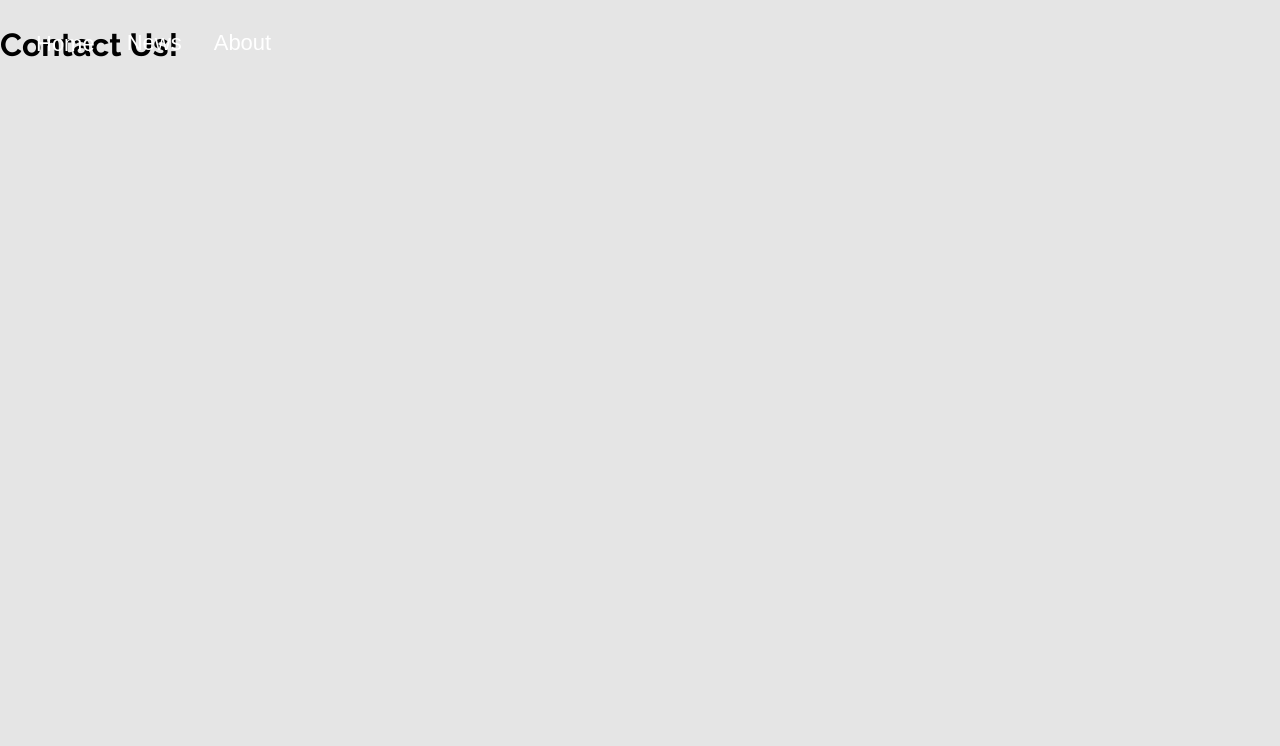
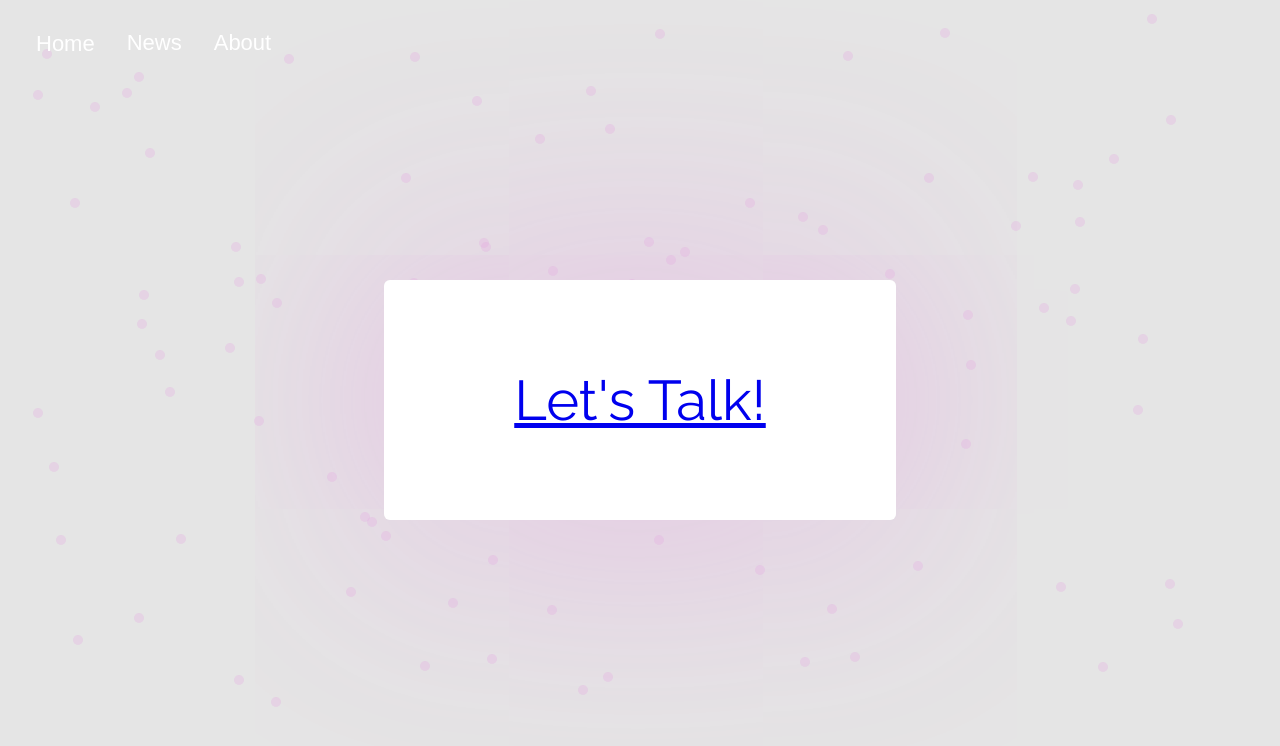
Before and after one commit to axelKeizoStahl/Sophomore-Caucus, a Next.js app: page /about/contact-us in a window 1280 px wide. Shown: the top 746 px of the page. Built offline with nearby package versions, Linux system fonts and the light colour scheme.

Commit message:
contact us

```diff
--- /dev/null
+++ b/src/app/about/contact-us/contact-us.module.css
@@ -0,0 +1,35 @@
+.btn {
+    position: absolute;
+    top: 35vh;
+    left: 30vw;
+    height: 30vh;
+    width: 40vw;
+    border-radius: 6px;
+    background: radial-gradient(ellipse at center, #fff 0%, #fff 100%);
+    font-size: 3.5rem;
+    text-align: center;
+    display: flex;
+    justify-content: center;
+    align-items: center;
+    box-shadow: 0 0 500px rgba(229,170,226,0.9);
+    z-index: 1;
+}
+
+.movediv {
+    position: absolute;
+    z-index: 1;
+    height: 10px;
+    width: 10px;
+    border-radius: 100%;
+    box-shadow: 0 0 500px rgba(229,170,226,0.9);
+}
+
+.bouncingdivs {
+    position: absolute;
+    height: 10px;
+    width: 10px;
+    border-radius: 100%;
+    background: rgba(229,170,226,.3);
+    animation: bounce 1s ease-in-out infinite;
+    box-shadow: 0 0 100px rgba(229,170,226,.9);
+}
--- a/src/app/about/contact-us/page.js
+++ b/src/app/about/contact-us/page.js
@@ -1,8 +1,61 @@
+"use client"
+import styles from './contact-us.module.css'
+import { useState, useEffect } from 'react';
+
+const getRandomNumber = (min, max) => Math.random() * (max - min) + min;
+
+const BouncingDivs = () => {
+  const [divs, setDivs] = useState([]);
+
+  useEffect(() => {
+    const randomDivs = Array.from({ length: 100 }, (_, i) => ({
+      id: i + 1,
+      top: getRandomNumber(0, window.innerHeight - 100),
+      left: getRandomNumber(0, window.innerWidth - 100),
+      velX: getRandomNumber(-2, 2),
+      velY: getRandomNumber(-2, 2),
+    }));
+
+    setDivs(randomDivs);
+
+    const interval = setInterval(() => {
+      setDivs(prevDivs =>
+        prevDivs.map(div => {
+          let { top, left, velX, velY } = div;
+
+          top += velY;
+          left += velX;
+
+          if (top <= 0 || top >= window.innerHeight - 100) velY = -velY;
+          if (left <= 0 || left >= window.innerWidth - 100) velX = -velX;
+
+          return { ...div, top, left, velX, velY };
+        })
+      );
+    }, 16);
+
+    return () => clearInterval(interval);
+  }, []);
+
+  return (
+    <div>
+      {divs.map(div => (
+        <div
+          key={div.id}
+          className={styles.bouncingdivs}
+          style={{ top: div.top, left: div.left }}
+        />
+      ))}
+    </div>
+  );
+};
+
 export default function Page() {
+  const divsData = Array.from({ length: 20 }, (_, index) => index);
   return (
     <div className="contact-us">
-        <h1>Contact Us!</h1>
-        <p></p>
+      <BouncingDivs />
+      <a href="https://docs.google.com/forms/d/e/1FAIpQLSdi0gWjcGXZR4OPhXcxjFvv5rqejW8gxvnt89stTXo2neiTww/viewform" alt="contact form" className={styles.btn}>Let's Talk!</a>
     </div>
   )
 }
```
